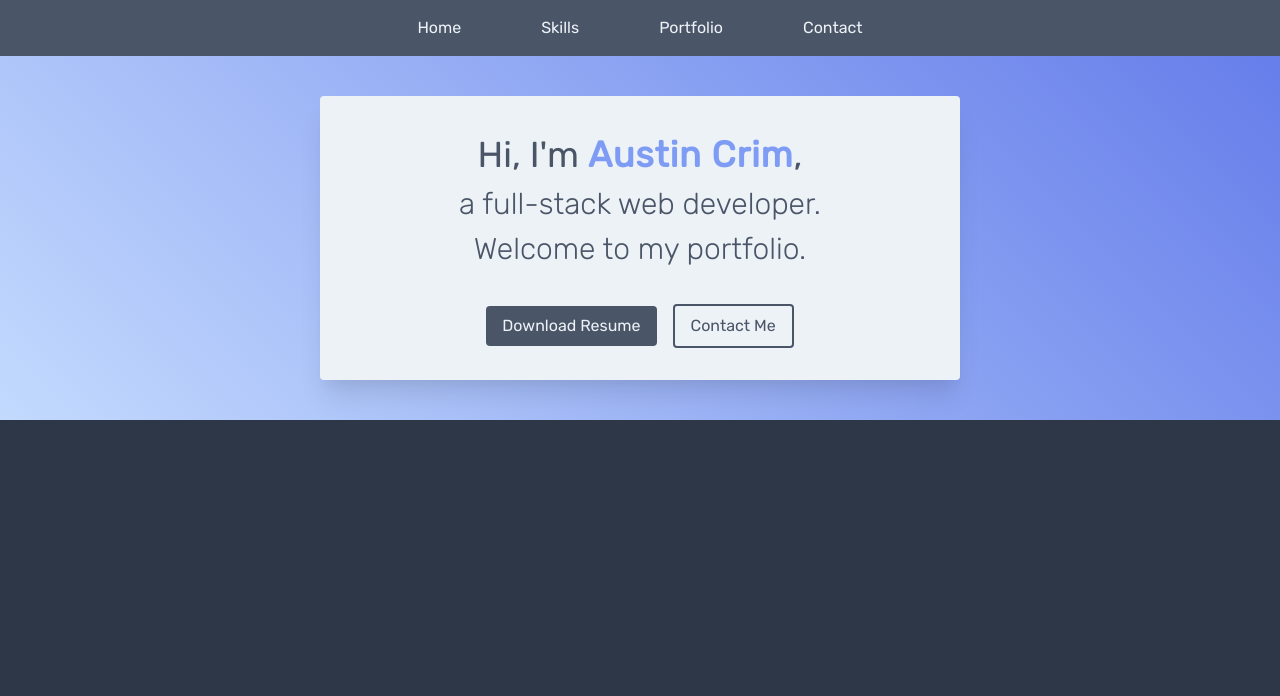
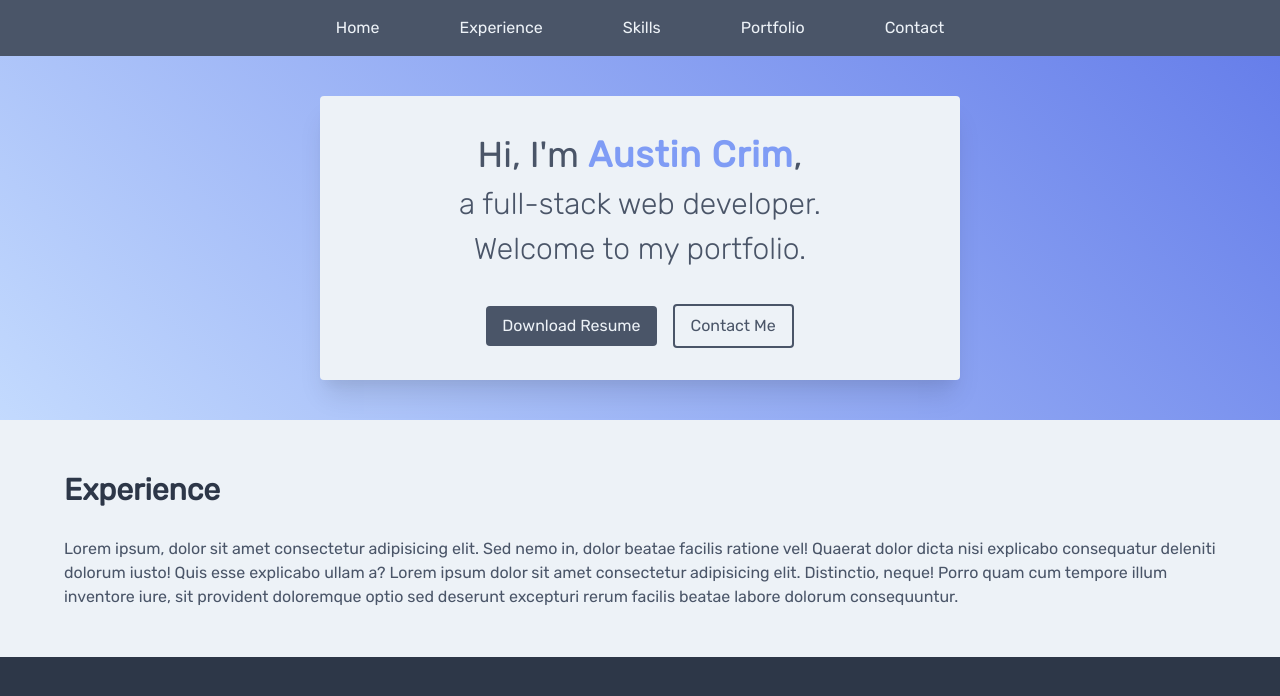
Before and after one commit to austincrim/austincrim.com-next, a Next.js app: page / in a window 1280 px wide. Shown: the top 696 px of the page. Built offline with nearby package versions, Linux system fonts and the light colour scheme.

Commit message:
add section component

```diff
--- a/src/components/Nav.js
+++ b/src/components/Nav.js
@@ -8,6 +8,11 @@ export default () => {
                 <Link href="/">
                     <a className="nav-item">
                         <li>Home</li>
+                    </a>
+                </Link>
+                <Link href="#experience">
+                    <a className="nav-item">
+                        <li>Experience</li>
                     </a>
                 </Link>
                 <Link href="#skills">
--- /dev/null
+++ b/src/components/Section.js
@@ -0,0 +1,16 @@
+import React from 'react';
+
+const Section = props => {
+    return (
+        <div id={props.title.toLowerCase()} className="w-full px-6 py-12 bg-gray-200 text-gray-700">
+            <div className="max-w-6xl mx-auto">
+                <h2 className="text-3xl font-semibold text-gray-800 mb-6">
+                    {props.title}
+                </h2>
+                <div className="">{props.children}</div>
+            </div>
+        </div>
+    );
+};
+
+export default Section;
--- a/src/pages/index.js
+++ b/src/pages/index.js
@@ -1,12 +1,17 @@
 import React from "react";
 import Nav from "../components/Nav";
 import Hero from "../components/Hero";
+import Section from "../components/Section";
 
 const Index = () => {
     return (
         <>
             <Nav />
             <Hero />
+            <Section title="Experience">
+                Lorem ipsum, dolor sit amet consectetur adipisicing elit. Sed nemo in, dolor beatae facilis ratione vel! Quaerat dolor dicta nisi explicabo consequatur deleniti dolorum iusto! Quis esse explicabo ullam a?
+                Lorem ipsum dolor sit amet consectetur adipisicing elit. Distinctio, neque! Porro quam cum tempore illum inventore iure, sit provident doloremque optio sed deserunt excepturi rerum facilis beatae labore dolorum consequuntur.
+            </Section>
         </>
     );
 };
```
